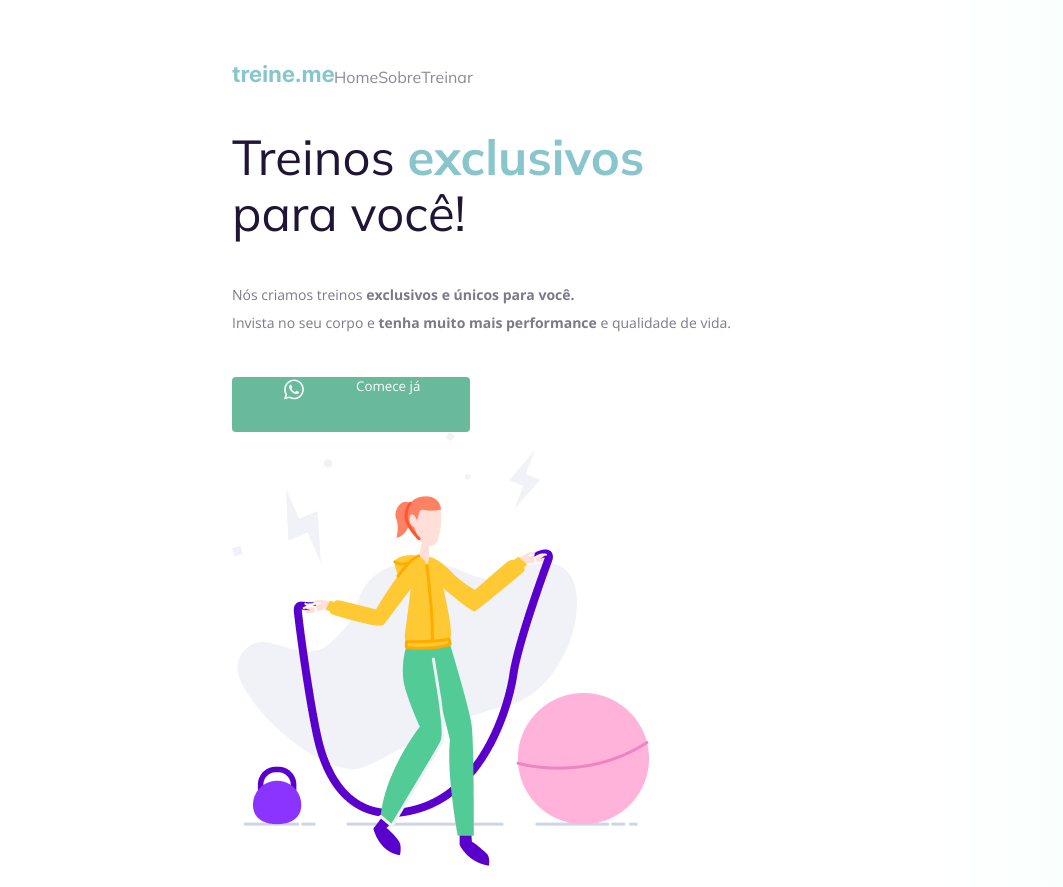
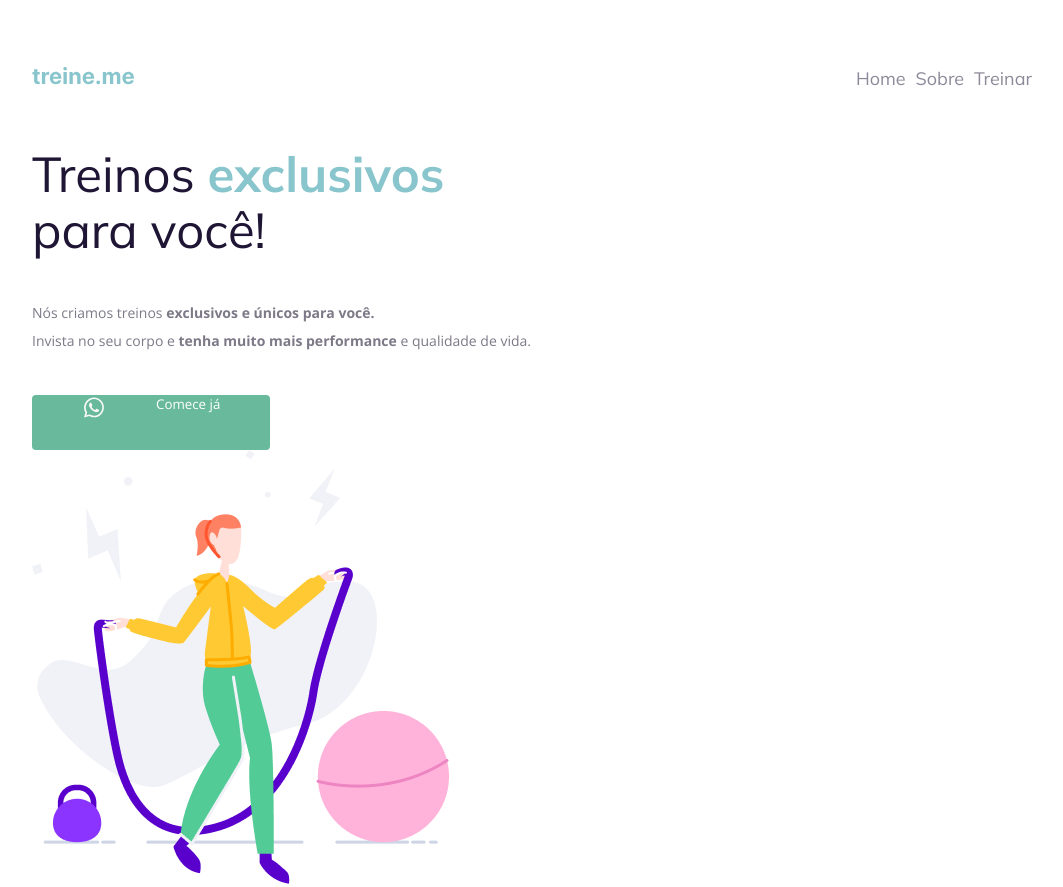
Before and after one commit to JhTn-P/Treine, a plain HTML site: page index.html in a window 1280 px wide. Shown: the top 887 px of the page, without its empty margins (108-1171 px from the left). Drawn offline with nearby package versions, Linux system fonts and the light colour scheme.

Commit message:
Início do css e header 'nav' concluído

```diff
--- a/style.css
+++ b/style.css
@@ -1,36 +1,36 @@
 body {
-    margin: 0;
+  margin: 0 auto;
 
   font-family: "Open Sans", sans-serif;
 
-    background: linear-gradient(90deg, rgb(227, 255, 248, 0) 82.08%, rgb(227, 255, 248, 0.38) 100%);
+  background: linear-gradient(180deg, rgb(227, 255, 248, 0) 82.08%, rgb(227, 255, 248, 0.38) 100%);
 
   min-height: 100vh;
 }
 
 .page {
-    width: 600px;
+  width: 1000px;
   margin: 0 auto;
   padding-top: 65px;
 }
 
 nav {
   display: flex;
-    justify-content: start;
+  justify-content: space-between;
   align-items: center;
-
-    margin-bottom: 15px;
+  height: 26px;
+  margin-bottom: 55px;
 }
 
 ul {
+  font-size: 18px;
   display: flex;
   list-style: none;
-    margin: 0;
-    padding: 0;
+  gap: 10px;
 }
 
 a {
-    color: #1f1534;
+  color: #1F1534;
   text-decoration: none;
 }
 
@@ -51,7 +51,7 @@ body {
 h1 {
   font-size: 49px;
   line-height: 56px;
-    color: #1f1534;
+  color: #1F1534;
 
   font-weight: normal;
 
```
Lines whose indentation alone changed are shown as unchanged.
